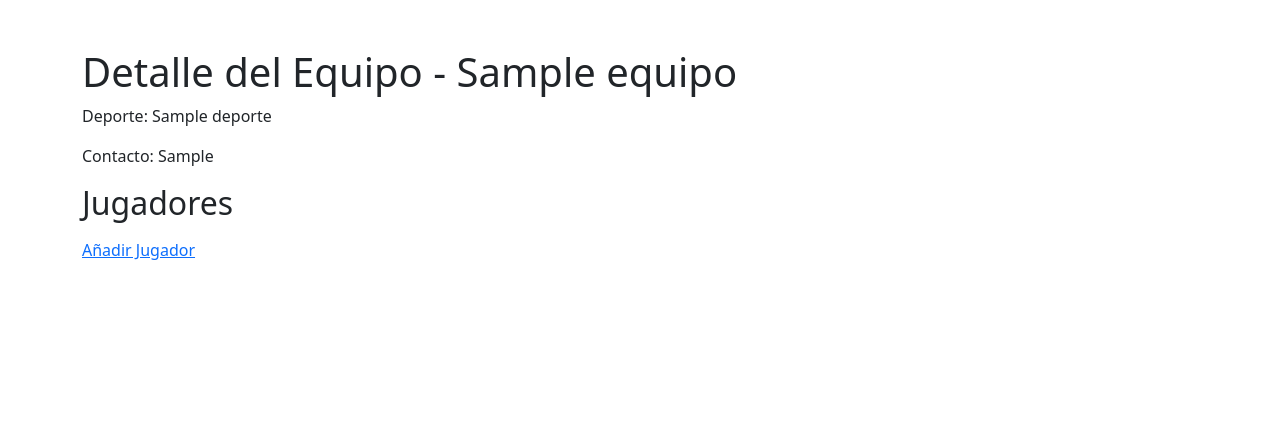
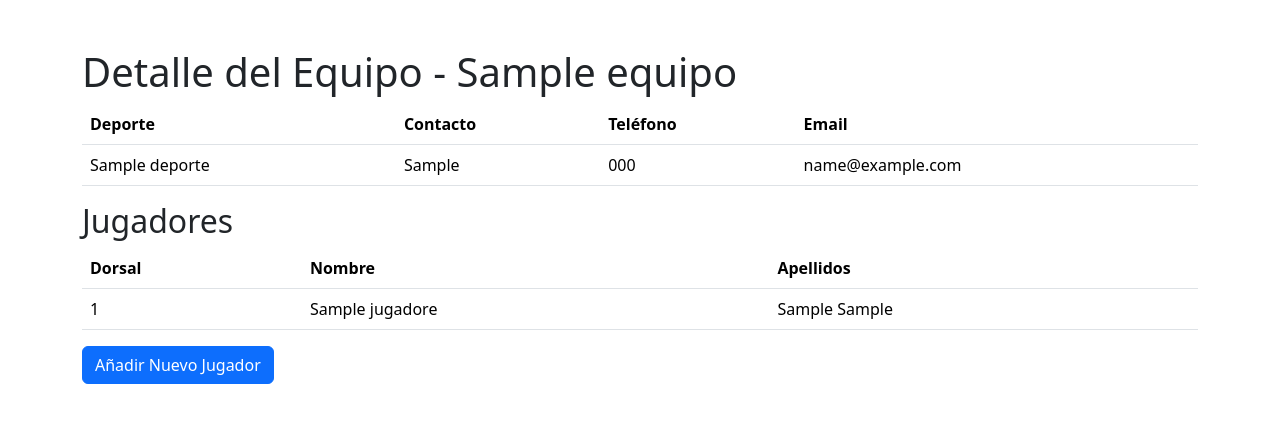
Before and after one commit to xavivi8/Torremolinos-Sport, a Django app: page /equipos/1/ in a window 1280 px wide. Shown: the top 423 px of the page. Run offline with Django 5.2, Linux system fonts and the light colour scheme; tables that the repository leaves empty hold one stand-in row (values such as "Sample post").

Commit message:
equipo_detail.html CHANGES

```diff
--- a/torre_crud/templates/equipo_detail.html
+++ b/torre_crud/templates/equipo_detail.html
@@ -1,18 +1,49 @@
 {% extends 'base.html' %}
 
-{% block title %}<title>Detalle del Equipo - {{ equipo.nombre }} - {{ block.super }}</title>{% endblock %}
+{% block title %}<title>Detalle del Equipo - {{ equipo.nombre }}</title>{% endblock %}
 
 {% block cuerpo %}
 <div class="container mt-5">
     <h1>Detalle del Equipo - {{ equipo.nombre }}</h1>
-    <p>Deporte: {{ equipo.id_deporte }}</p>
-    <p>Contacto: {{ equipo.contacto }}</p>
+    <table class="table">
+        <thead>
+            <tr>
+                <th>Deporte</th>
+                <th>Contacto</th>
+                <th>Teléfono</th>
+                <th>Email</th>
+            </tr>
+        </thead>
+        <tbody>
+            <tr>
+                <td>{{ equipo.id_deporte.nombre }}</td>
+                <td>{{ equipo.contacto }}</td>
+                <td>{{ equipo.telefono }}</td>
+                <td>{{ equipo.email }}</td>
+            </tr>
+        </tbody>
+    </table>
+
     <h2>Jugadores</h2>
-    <ul>
-        {% for jugador in equipo.jugador_set.all|dictsort:"dorsal" %}
-            <li>{{ jugador.dorsal }} - {{ jugador.nombre }} {{ jugador.apellido1 }} {% if jugador.apellido2 %} {{ jugador.apellido2 }} {% endif %}</li>
-        {% endfor %}
-    </ul>
-    <a href="{% url 'jugadores-create' equipo.pk %}">Añadir Jugador</a>
+    <table class="table">
+        <thead>
+            <tr>
+                <th>Dorsal</th>
+                <th>Nombre</th>
+                <th>Apellidos</th>
+            </tr>
+        </thead>
+        <tbody>
+            {% for jugador in jugadores  %}
+                <tr>
+                    <td>{{ jugador.dorsal }}</td>
+                    <td>{{ jugador.nombre }}</td>
+                    <td>{{ jugador.apellido1 }} {{ jugador.apellido2 }}</td>
+                </tr>
+            {% endfor %}
+        </tbody>
+    </table>
+
+    <a href="{% url 'torre_crud:equipo-jugador-create' equipo.pk %}" class="btn btn-primary">Añadir Nuevo Jugador</a>
 </div>
 {% endblock %}
```
